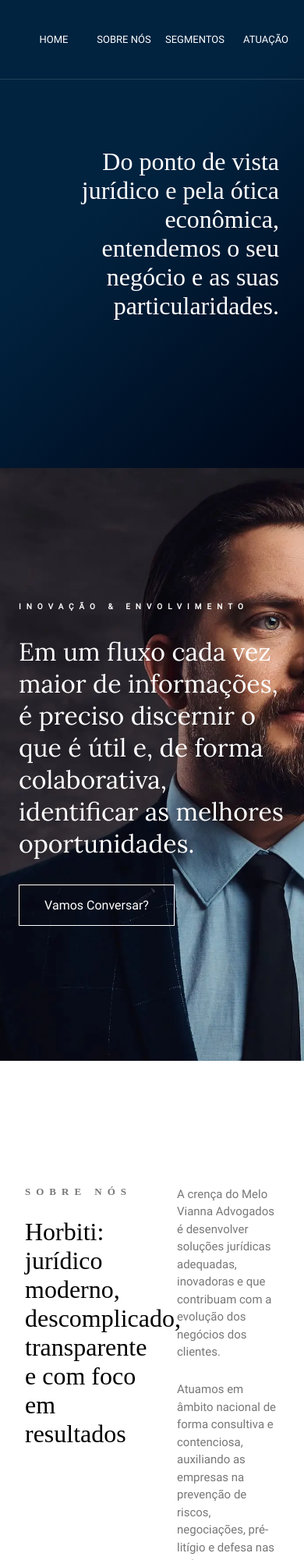
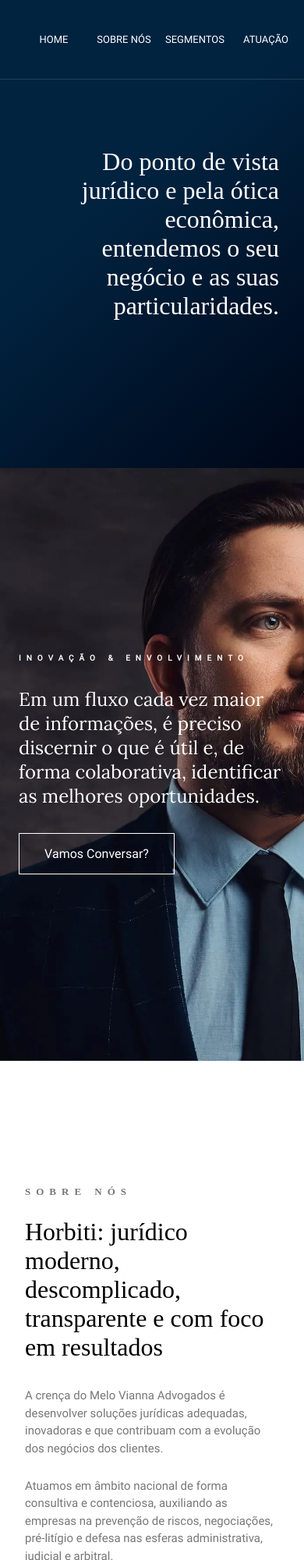
Before and after one commit to rlxmts/advocacia, a React (Vite) app: page / in a window 390 px wide. Shown: the top 2000 px of the page at 78% size. Built offline with nearby package versions, Linux system fonts and the light colour scheme.

Commit message:
:iphone: Responsividade seção sobre/historia/apresentacao

```diff
--- a/src/components/Section/Apresentacao/index.jsx
+++ b/src/components/Section/Apresentacao/index.jsx
@@ -39,6 +39,12 @@ const ApresentacaoElement = styled.div`
     a{
         padding: 1rem;
     }
+
+    @media screen and (max-width: 768px){
+        p{
+            font-size: 1.5rem;
+        }
+    }
 `
 
 const Apresentacao = () => {
--- a/src/components/Section/Contato/index.jsx
+++ b/src/components/Section/Contato/index.jsx
@@ -35,6 +35,11 @@ const Informacoes = styled.div`
         font-size: 14px;
         letter-spacing: 1px;
         color: #777777;
+        margin-top: 1rem;
+    }
+
+    span, p {
+        text-align: start;
     }
 
 `
--- a/src/components/Section/Historia/index.jsx
+++ b/src/components/Section/Historia/index.jsx
@@ -10,6 +10,16 @@ const ElementHistoria = styled.div`
         display: flex;
         padding: 10rem 2rem;
         gap: 2rem;
+    }
+
+    @media screen and (max-width: 768px){
+        .Sobre-container{
+            flex-direction: column;
+
+            h4{
+                width: 100%;
+            }
+        }
     }
 `
 
@@ -25,6 +35,10 @@ const CaixaTitulos = styled.div`
     flex-direction: column;
     gap: 1.6rem;
     width: 50%;
+
+    @media screen and (max-width: 768px){
+        width: 100%;
+    }
 `
 
 const Historia = () => {
@@ -48,7 +62,6 @@ const Historia = () => {
                     <Paragrafo>
                         Melo Vianna também é especializado em assessoria a multinacionais nos trâmites para abertura de filiais brasileiras em todo o território nacional.
                     </Paragrafo>
-
                 </CaixaParagrafos>
             </Container>
         </ElementHistoria>
--- a/src/components/Section/SecaoLogo/index.jsx
+++ b/src/components/Section/SecaoLogo/index.jsx
@@ -32,7 +32,7 @@ const FundoLogo = styled.div`
         padding: 2rem;
 
         img{
-            max-width: 100%;
+            max-width: 150px;
         }
     }
 `
```
